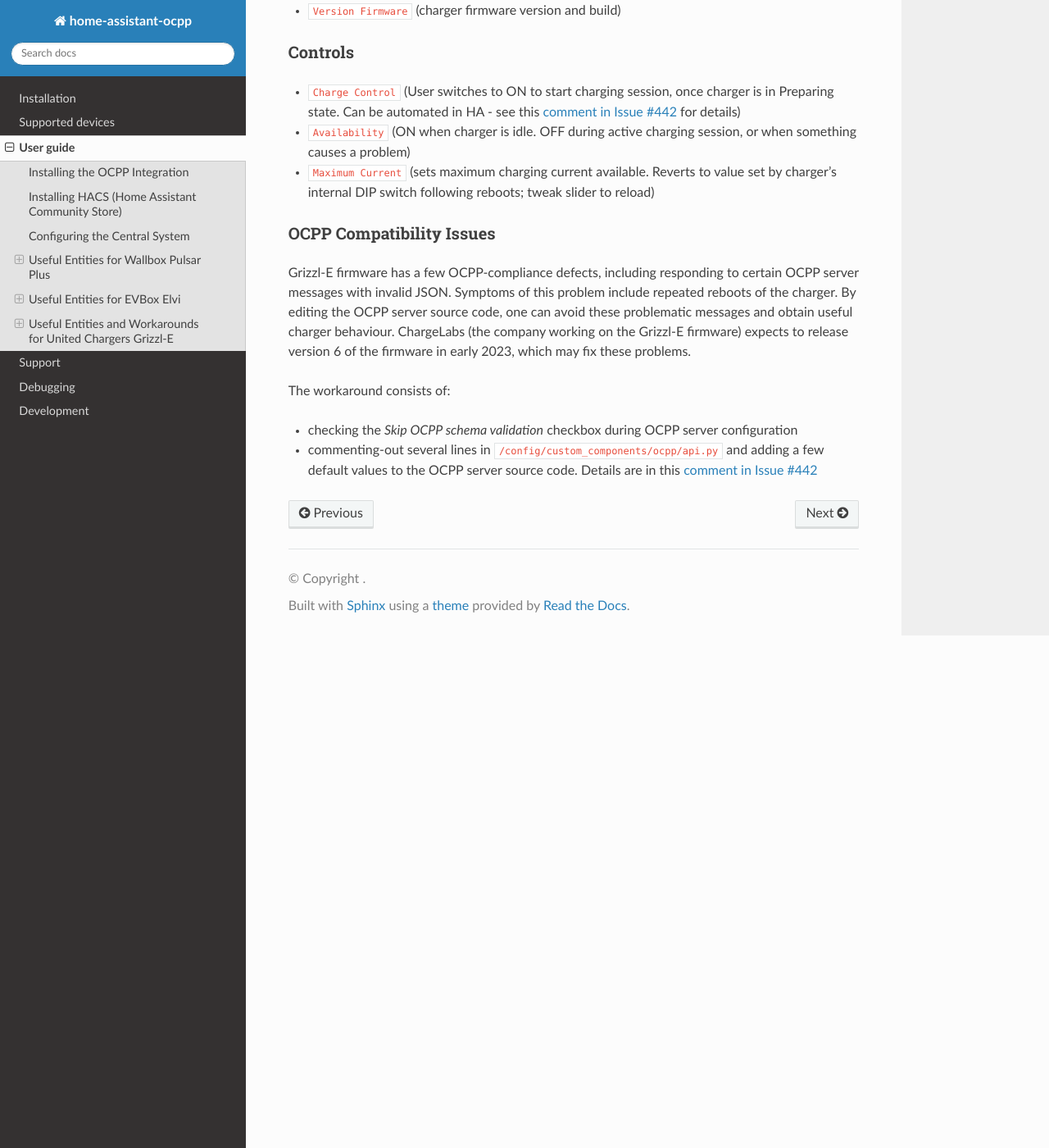
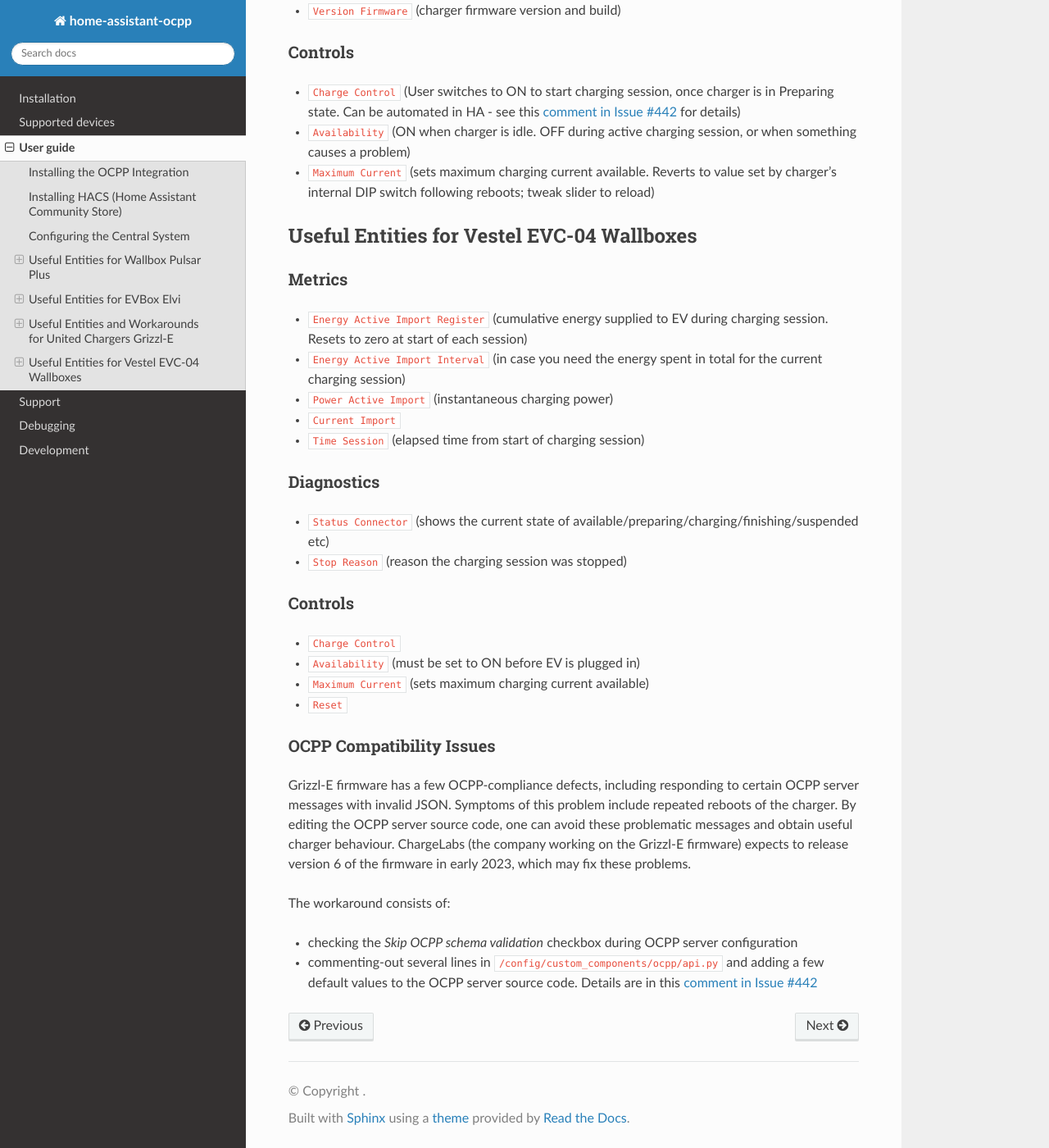
Before and after one commit to lbbrhzn/ocpp, a Sphinx documentation site: the page built from docs/user-guide.md, in a window 1280 px wide and 1400 px high, scrolled down 3530 px. Shown: the whole window at 82% size. Built offline with Sphinx 7.4.7 and the Read the Docs theme 2.0.0, drawn with Linux system fonts in a browser that asks for light colours.

Commit message:
Add Recommendation for Vestel EVC-04 Wallboxes (#739)
* Add Recommendation for Vestel EVC-04 Wallboxes

Added the most important entitites working with the Vestel EVC-04 Series

* Style fix

Co-authored-by: lbbrhzn <8673442+lbbrhzn@users.noreply.github.com>

```diff
--- a/docs/user-guide.md
+++ b/docs/user-guide.md
@@ -90,6 +90,28 @@ The Grizzl-E updates these metrics every 30s during charging sessions:
 * `Availability` (ON when charger is idle. OFF during active charging session, or when something causes a problem)
 * `Maximum Current` (sets maximum charging current available. Reverts to value set by charger's internal DIP switch following reboots; tweak slider to reload)
 
+## Useful Entities for Vestel EVC-04 Wallboxes
+
+### Metrics
+
+* `Energy Active Import Register` (cumulative energy supplied to EV during charging session. Resets to zero at start of each session)
+* `Energy Active Import Interval` (in case you need the energy spent in total for the current charging session)
+* `Power Active Import` (instantaneous charging power)
+* `Current Import`
+* `Time Session` (elapsed time from start of charging session)
+
+### Diagnostics
+
+* `Status Connector` (shows the current state of available/preparing/charging/finishing/suspended etc)
+* `Stop Reason` (reason the charging session was stopped)
+
+### Controls
+
+* `Charge Control`
+* `Availability` (must be set to ON before EV is plugged in)
+* `Maximum Current` (sets maximum charging current available)
+* `Reset`
+
 ### OCPP Compatibility Issues
 
 Grizzl-E firmware has a few OCPP-compliance defects, including responding to certain OCPP server messages with invalid JSON. Symptoms of this problem include repeated reboots of the charger. By editing the OCPP server source code, one can avoid these problematic messages and obtain useful charger behaviour. ChargeLabs (the company working on the Grizzl-E firmware) expects to release version 6 of the firmware in early 2023, which may fix these problems.
```
